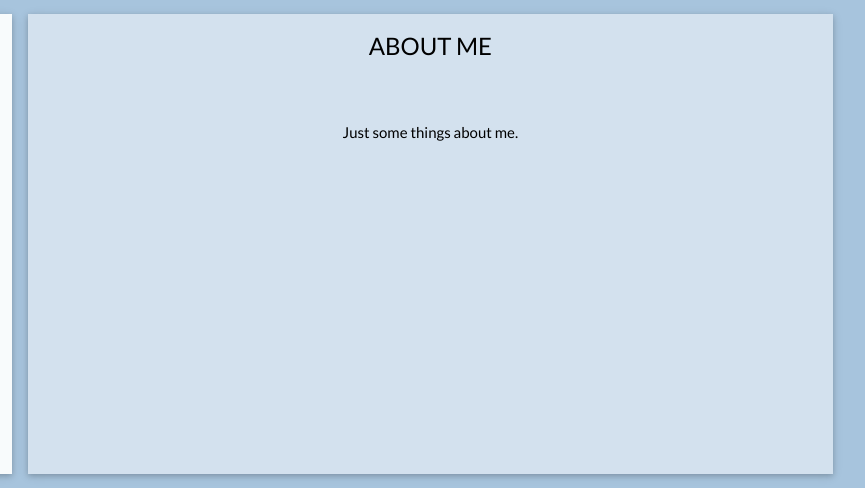
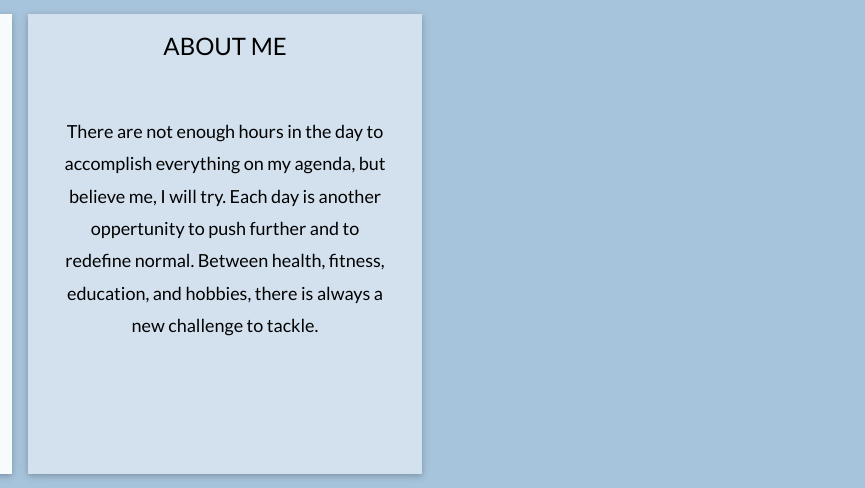
Before and after one commit to chasezielinski/chasezielinski.github.io, a plain HTML site: page index.html in a window 1280 px wide. Shown: the part 802-1290 px from the top of the page, 415-1280 px from the left. Drawn offline with nearby package versions, Linux system fonts and the light colour scheme.

Commit message:
About me
Was filler before

```diff
--- a/index.html
+++ b/index.html
@@ -100,10 +100,15 @@ body, html {
 </div>
 </div>
 
-<div class="w3-twothird">
+<div class="w3-third">
   <div class="w3-card-2 w3-container w3-theme-l3" style="min-height:460px">
+  <div class="w3-container">
   <h3>ABOUT ME</h3><br>
-  <p>Just some things about me.</p>
+  </div>
+  <div class="w3-container">
+  <h5>There are not enough hours in the day to accomplish everything on my agenda, but believe me, I will try. Each day is another oppertunity to push further and to redefine normal. Between health, fitness,
+  education, and hobbies, there is always a new challenge to tackle.</h5>
+  </div>
   </div>
 </div>
 </div>
```
